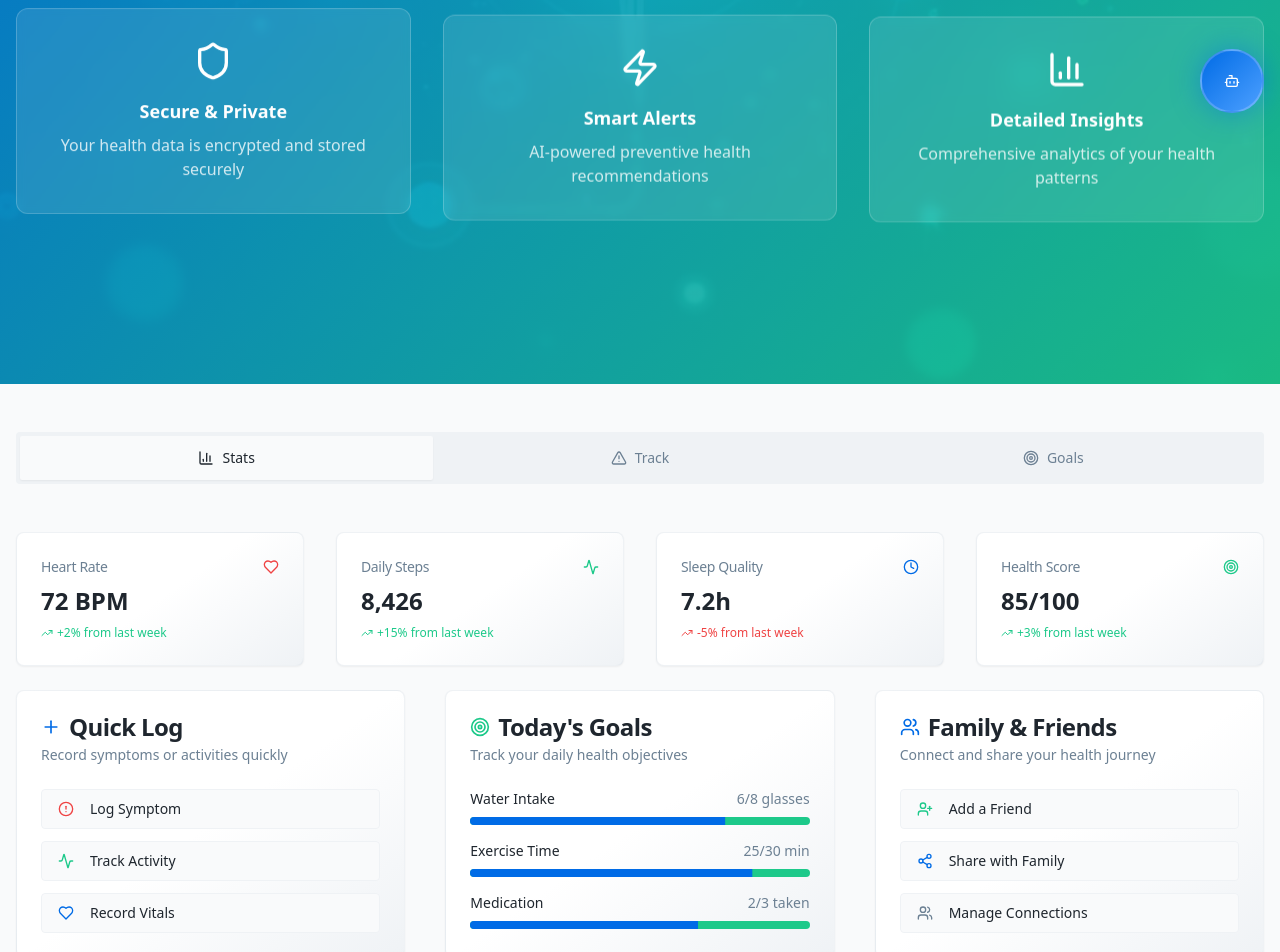
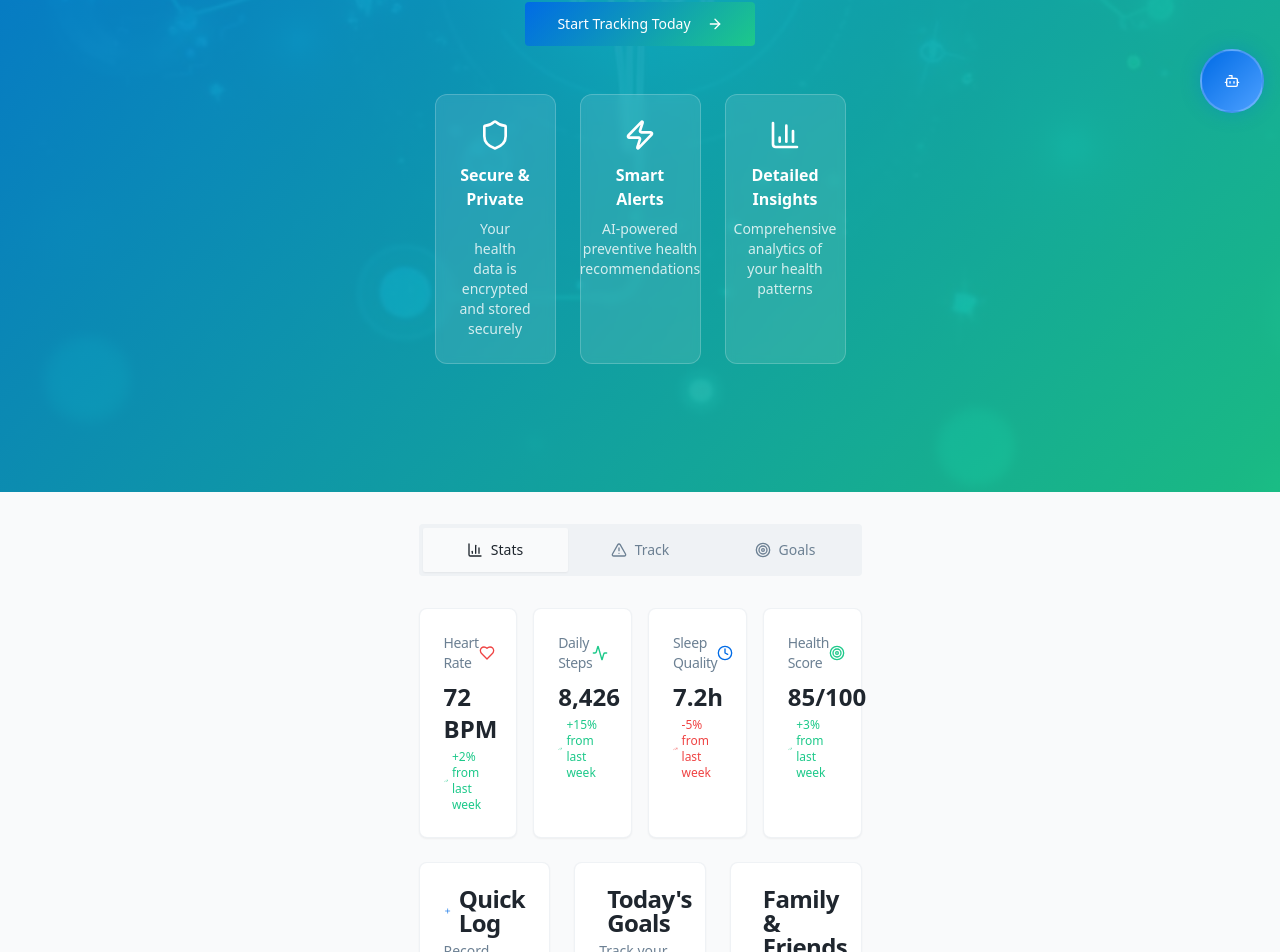
Before and after one commit to kavya05-cell/pocketai-healthmate, a React (Vite) app: page / in a window 1280 px wide. Shown: the part 671-1623 px from the top of the page. Built offline with nearby package versions, Linux system fonts and the light colour scheme.

Commit message:
Reverted to commit 864529ca2877b60cec5802e2a0edc797a241a09d

```diff
--- a/src/components/HealthDashboard.tsx
+++ b/src/components/HealthDashboard.tsx
@@ -68,21 +68,21 @@ export const HealthDashboard = () => {
   return (
     <div className="space-y-6">
       {/* Health Metrics Grid */}
-      <div className="grid grid-cols-1 md:grid-cols-2 lg:grid-cols-4 gap-4 md:gap-6 lg:gap-8">
-        {healthMetrics.map((metric, index) => (
-          <Card key={metric.id} className="health-card hover-lift group animate-fade-in" style={{animationDelay: `${index * 0.1}s`}}>
+      <div className="grid grid-cols-1 md:grid-cols-2 lg:grid-cols-4 gap-4">
+        {healthMetrics.map((metric) => (
+          <Card key={metric.id} className="health-card">
             <CardHeader className="flex flex-row items-center justify-between space-y-0 pb-2">
-              <CardTitle className="text-sm font-medium text-muted-foreground group-hover:text-foreground transition-colors">
+              <CardTitle className="text-sm font-medium text-muted-foreground">
                 {metric.title}
               </CardTitle>
-              <div className={`${metric.color} group-hover:animate-bounce-subtle transition-transform`}>
+              <div className={metric.color}>
                 {metric.icon}
               </div>
             </CardHeader>
             <CardContent>
-              <div className="text-2xl font-bold text-foreground mb-2 group-hover:scale-105 transition-transform">{metric.value}</div>
+              <div className="text-2xl font-bold text-foreground">{metric.value}</div>
               <div className="flex items-center text-xs text-muted-foreground mt-1">
-                <TrendingUp className={`h-3 w-3 mr-1 transition-transform group-hover:scale-110 ${
+                <TrendingUp className={`h-3 w-3 mr-1 ${
                   metric.trend === 'up' ? 'text-secondary' :
                   metric.trend === 'down' ? 'text-destructive' : 'text-muted-foreground'
                 }`} />
@@ -98,12 +98,12 @@ export const HealthDashboard = () => {
         ))}
       </div>
 
-      <div className="grid grid-cols-1 lg:grid-cols-3 gap-6 md:gap-8 lg:gap-10">
+      <div className="grid grid-cols-1 lg:grid-cols-3 gap-6">
         {/* Quick Actions */}
-        <Card className="health-card hover-lift group animate-slide-up">
+        <Card className="health-card">
           <CardHeader>
-            <CardTitle className="flex items-center gap-2 group-hover:text-primary transition-colors">
-              <Plus className="h-5 w-5 text-primary group-hover:animate-rotate transition-transform" />
+            <CardTitle className="flex items-center gap-2">
+              <Plus className="h-5 w-5 text-primary" />
               Quick Log
             </CardTitle>
             <CardDescription>
@@ -111,16 +111,16 @@ export const HealthDashboard = () => {
             </CardDescription>
           </CardHeader>
           <CardContent className="space-y-3">
-            <Button variant="outline" className="w-full justify-start hover-lift group/btn">
-              <AlertCircle className="h-4 w-4 mr-2 text-destructive group-hover/btn:animate-bounce-subtle" />
+            <Button variant="outline" className="w-full justify-start">
+              <AlertCircle className="h-4 w-4 mr-2 text-destructive" />
               Log Symptom
             </Button>
-            <Button variant="outline" className="w-full justify-start hover-lift group/btn">
-              <Activity className="h-4 w-4 mr-2 text-secondary group-hover/btn:animate-bounce-subtle" />
+            <Button variant="outline" className="w-full justify-start">
+              <Activity className="h-4 w-4 mr-2 text-secondary" />
               Track Activity
             </Button>
-            <Button variant="outline" className="w-full justify-start hover-lift group/btn">
-              <Heart className="h-4 w-4 mr-2 text-primary group-hover/btn:animate-bounce-subtle" />
+            <Button variant="outline" className="w-full justify-start">
+              <Heart className="h-4 w-4 mr-2 text-primary" />
               Record Vitals
             </Button>
           </CardContent>
--- a/src/components/HeroSection.tsx
+++ b/src/components/HeroSection.tsx
@@ -20,54 +20,54 @@ export const HeroSection = ({ onStartTracking }: HeroSectionProps) => {
       </div>
 
       {/* Content */}
-      <div className="relative responsive-container py-16 md:py-20 lg:py-32 xl:py-40">
-        <div className="max-w-none md:max-w-4xl lg:max-w-6xl xl:max-w-7xl mx-auto text-center text-white">
-          <h2 className="text-3xl md:text-4xl lg:text-6xl xl:text-7xl font-bold mb-4 md:mb-6 lg:mb-8 leading-tight animate-fade-in">
+      <div className="relative container mx-auto px-4 py-16 md:py-20 lg:py-32">
+        <div className="max-w-3xl mx-auto text-center text-white">
+          <h2 className="text-3xl md:text-4xl lg:text-6xl font-bold mb-4 md:mb-6 leading-tight">
             Your AI-Powered
-            <span className="block text-transparent bg-clip-text bg-gradient-to-r from-white to-white/80 animate-shimmer">
+            <span className="block text-transparent bg-clip-text bg-gradient-to-r from-white to-white/80">
               Health Companion
             </span>
           </h2>
 
-          <p className="text-lg md:text-xl lg:text-2xl xl:text-3xl mb-6 md:mb-8 lg:mb-12 text-white/90 max-w-none md:max-w-3xl lg:max-w-4xl mx-auto animate-slide-up">
+          <p className="text-lg md:text-xl lg:text-2xl mb-6 md:mb-8 text-white/90 max-w-2xl mx-auto px-4">
             Track symptoms, build healthy habits, and receive personalized preventive alerts
             to stay ahead of your health journey.
           </p>
 
-          <div className="flex justify-center mb-8 md:mb-12 lg:mb-16 animate-float">
+          <div className="flex justify-center mb-8 md:mb-12 max-w-2xl mx-auto px-4">
             <Button
               variant="hero"
               size="lg"
-              className="group animate-bounce-subtle hover:animate-none hover-lift text-base md:text-lg lg:text-xl px-6 md:px-8 lg:px-12 py-3 md:py-4 lg:py-6"
+              className="group animate-bounce-subtle hover:animate-none"
               onClick={onStartTracking}
             >
               Start Tracking Today
-              <ArrowRight className="ml-2 h-4 w-4 md:h-5 md:w-5 lg:h-6 lg:w-6 group-hover:translate-x-1 transition-transform" />
+              <ArrowRight className="ml-2 h-4 w-4 group-hover:translate-x-1 transition-transform" />
             </Button>
           </div>
 
           {/* Feature highlights */}
-          <div className="grid grid-cols-1 md:grid-cols-2 lg:grid-cols-3 gap-4 md:gap-6 lg:gap-8 max-w-none md:max-w-4xl lg:max-w-6xl xl:max-w-7xl mx-auto stagger-fade">
-            <div className="flex flex-col items-center p-4 md:p-6 lg:p-8 rounded-xl bg-white/10 backdrop-blur-sm border border-white/20 hover:bg-white/15 transition-all duration-300 hover:scale-105 hover-lift group animate-float">
-              <Shield className="h-6 w-6 md:h-8 md:w-8 lg:h-10 lg:w-10 mb-2 md:mb-3 lg:mb-4 text-white group-hover:scale-110 group-hover:animate-bounce-subtle transition-transform" />
-              <h3 className="font-semibold mb-1 md:mb-2 text-sm md:text-base lg:text-lg">Secure & Private</h3>
-              <p className="text-xs md:text-sm lg:text-base text-white/80 text-center">
+          <div className="grid grid-cols-1 md:grid-cols-2 lg:grid-cols-3 gap-4 md:gap-6 max-w-4xl mx-auto px-4">
+            <div className="flex flex-col items-center p-4 md:p-6 rounded-xl bg-white/10 backdrop-blur-sm border border-white/20 hover:bg-white/15 transition-all duration-300 hover:scale-105 group">
+              <Shield className="h-6 w-6 md:h-8 md:w-8 mb-2 md:mb-3 text-white group-hover:scale-110 transition-transform" />
+              <h3 className="font-semibold mb-1 md:mb-2 text-sm md:text-base">Secure & Private</h3>
+              <p className="text-xs md:text-sm text-white/80 text-center">
                 Your health data is encrypted and stored securely
               </p>
             </div>
 
-            <div className="flex flex-col items-center p-4 md:p-6 lg:p-8 rounded-xl bg-white/10 backdrop-blur-sm border border-white/20 hover:bg-white/15 transition-all duration-300 hover:scale-105 hover-lift group animate-float" style={{animationDelay: '0.2s'}}>
-              <Zap className="h-6 w-6 md:h-8 md:w-8 lg:h-10 lg:w-10 mb-2 md:mb-3 lg:mb-4 text-white group-hover:scale-110 group-hover:animate-bounce-subtle transition-transform" />
-              <h3 className="font-semibold mb-1 md:mb-2 text-sm md:text-base lg:text-lg">Smart Alerts</h3>
-              <p className="text-xs md:text-sm lg:text-base text-white/80 text-center">
+            <div className="flex flex-col items-center p-4 md:p-6 rounded-xl bg-white/10 backdrop-blur-sm border border-white/20 hover:bg-white/15 transition-all duration-300 hover:scale-105 group">
+              <Zap className="h-6 w-6 md:h-8 md:w-8 mb-2 md:mb-3 text-white group-hover:scale-110 transition-transform" />
+              <h3 className="font-semibold mb-1 md:mb-2 text-sm md:text-base">Smart Alerts</h3>
+              <p className="text-xs md:text-sm text-white/80 text-center">
                 AI-powered preventive health recommendations
               </p>
             </div>
 
-            <div className="flex flex-col items-center p-4 md:p-6 lg:p-8 rounded-xl bg-white/10 backdrop-blur-sm border border-white/20 hover:bg-white/15 transition-all duration-300 hover:scale-105 hover-lift group md:col-span-2 lg:col-span-1 animate-float" style={{animationDelay: '0.4s'}}>
-              <BarChart3 className="h-6 w-6 md:h-8 md:w-8 lg:h-10 lg:w-10 mb-2 md:mb-3 lg:mb-4 text-white group-hover:scale-110 group-hover:animate-bounce-subtle transition-transform" />
-              <h3 className="font-semibold mb-1 md:mb-2 text-sm md:text-base lg:text-lg">Detailed Insights</h3>
-              <p className="text-xs md:text-sm lg:text-base text-white/80 text-center">
+            <div className="flex flex-col items-center p-4 md:p-6 rounded-xl bg-white/10 backdrop-blur-sm border border-white/20 hover:bg-white/15 transition-all duration-300 hover:scale-105 group md:col-span-2 lg:col-span-1">
+              <BarChart3 className="h-6 w-6 md:h-8 md:w-8 mb-2 md:mb-3 text-white group-hover:scale-110 transition-transform" />
+              <h3 className="font-semibold mb-1 md:mb-2 text-sm md:text-base">Detailed Insights</h3>
+              <p className="text-xs md:text-sm text-white/80 text-center">
                 Comprehensive analytics of your health patterns
               </p>
             </div>
--- a/src/index.css
+++ b/src/index.css
@@ -44,17 +44,11 @@ All colors MUST be HSL.
     --gradient-primary: linear-gradient(135deg, hsl(var(--primary)), hsl(var(--primary-glow)));
     --gradient-secondary: linear-gradient(135deg, hsl(var(--secondary)), hsl(158 75% 65%));
     --gradient-hero: linear-gradient(135deg, hsl(212 100% 45%), hsl(158 75% 45%));
-    --gradient-card: linear-gradient(145deg, hsl(var(--card)), hsl(var(--card)) 50%, hsl(var(--muted)) 100%);
 
     /* Health shadows */
     --shadow-soft: 0 2px 10px -2px hsl(var(--primary) / 0.1);
     --shadow-medium: 0 4px 20px -4px hsl(var(--primary) / 0.15);
     --shadow-glow: 0 0 30px hsl(var(--primary-glow) / 0.3);
-    --shadow-float: 0 8px 25px -8px hsl(var(--primary) / 0.2);
-
-    /* Enhanced transitions */
-    --transition-smooth: all 0.3s cubic-bezier(0.4, 0, 0.2, 1);
-    --transition-bounce: all 0.4s cubic-bezier(0.68, -0.55, 0.265, 1.55);
 
     --radius: 0.5rem;
 
@@ -131,14 +125,13 @@ All colors MUST be HSL.
   }
 
   .health-card {
-    @apply bg-card rounded-xl shadow-[var(--shadow-soft)] border border-border/50 overflow-hidden;
-    transition: var(--transition-smooth);
-    background: var(--gradient-card);
+    @apply bg-card rounded-xl shadow-[var(--shadow-soft)] border border-border/50;
+    transition: all 0.3s cubic-bezier(0.4, 0, 0.2, 1);
   }
 
   .health-card:hover {
-    @apply shadow-[var(--shadow-float)];
-    transform: translateY(-4px) scale(1.02);
+    @apply shadow-[var(--shadow-medium)];
+    transform: translateY(-2px);
   }
 
   .gradient-primary {
@@ -153,75 +146,17 @@ All colors MUST be HSL.
     background: var(--gradient-hero);
   }
 
-  .gradient-card {
-    background: var(--gradient-card);
-  }
-
   .health-glow {
     box-shadow: var(--shadow-glow);
   }
 
   /* Interactive elements */
   .hover-lift {
-    transition: var(--transition-smooth);
-  }
-
-  .hover-lift:hover {
-    transform: translateY(-3px);
-    box-shadow: var(--shadow-float);
+    @apply transition-all duration-300 hover:translate-y-[-2px] hover:shadow-[var(--shadow-medium)];
   }
 
   .floating-button {
-    @apply fixed z-50 rounded-full;
-    transition: var(--transition-bounce);
-  }
-
-  .floating-button:hover {
-    transform: scale(1.1) rotate(5deg);
-  }
-
-  .floating-button:active {
-    transform: scale(0.95);
-  }
-
-  /* Modern animations */
-  .animate-float {
-    animation: float 3s ease-in-out infinite;
-  }
-
-  .animate-slide-up {
-    animation: slideUp 0.5s ease-out;
-  }
-
-  .animate-rotate {
-    animation: rotate 0.3s ease-in-out;
-  }
-
-  .stagger-fade {
-    animation: fadeInUp 0.6s ease-out;
-  }
-
-  /* Responsive container improvements */
-  .responsive-container {
-    @apply w-full max-w-none mx-auto px-4;
-  }
-
-  @media (min-width: 768px) {
-    .responsive-container {
-      @apply max-w-7xl px-6;
-    }
-  }
-
-  @media (min-width: 1024px) {
-    .responsive-container {
-      @apply px-8;
-    }
-  }
-
-  @media (min-width: 1280px) {
-    .responsive-container {
-      @apply max-w-screen-xl px-4;
-    }
+    @apply fixed z-50 rounded-full transition-all duration-300 hover:scale-110 active:scale-95;
   }
 
   /* Modern scrollbar */
--- a/src/pages/Index.tsx
+++ b/src/pages/Index.tsx
@@ -30,44 +30,44 @@ const Index = () => {
       <HeroSection onStartTracking={handleStartTracking} />
 
       {/* Main Content */}
-      <main id="main-content" className="responsive-container py-6 md:py-8 lg:py-12">
-        <Tabs value={activeTab} onValueChange={setActiveTab} className="w-full max-w-none">
-          <TabsList className="grid w-full grid-cols-3 mb-6 md:mb-8 lg:mb-12 h-auto p-1 mx-auto max-w-2xl md:max-w-4xl lg:max-w-none">
-            <TabsTrigger value="dashboard" className="flex flex-col md:flex-row items-center gap-1 md:gap-2 py-2 md:py-3 text-xs md:text-sm hover-lift group">
-              <BarChart3 className="h-3 w-3 md:h-4 md:w-4 group-hover:animate-bounce-subtle transition-transform" />
+      <main id="main-content" className="container mx-auto px-4 py-6 md:py-8">
+        <Tabs value={activeTab} onValueChange={setActiveTab} className="w-full">
+          <TabsList className="grid w-full grid-cols-3 mb-6 md:mb-8 h-auto p-1">
+            <TabsTrigger value="dashboard" className="flex flex-col md:flex-row items-center gap-1 md:gap-2 py-2 md:py-3 text-xs md:text-sm">
+              <BarChart3 className="h-3 w-3 md:h-4 md:w-4" />
               <span className="hidden xs:inline">Dashboard</span>
               <span className="xs:hidden">Stats</span>
             </TabsTrigger>
-            <TabsTrigger value="symptoms" className="flex flex-col md:flex-row items-center gap-1 md:gap-2 py-2 md:py-3 text-xs md:text-sm hover-lift group">
-              <AlertTriangle className="h-3 w-3 md:h-4 md:w-4 group-hover:animate-bounce-subtle transition-transform" />
+            <TabsTrigger value="symptoms" className="flex flex-col md:flex-row items-center gap-1 md:gap-2 py-2 md:py-3 text-xs md:text-sm">
+              <AlertTriangle className="h-3 w-3 md:h-4 md:w-4" />
               <span className="hidden xs:inline">Symptoms</span>
               <span className="xs:hidden">Track</span>
             </TabsTrigger>
-            <TabsTrigger value="habits" className="flex flex-col md:flex-row items-center gap-1 md:gap-2 py-2 md:py-3 text-xs md:text-sm hover-lift group">
-              <Target className="h-3 w-3 md:h-4 md:w-4 group-hover:animate-bounce-subtle transition-transform" />
+            <TabsTrigger value="habits" className="flex flex-col md:flex-row items-center gap-1 md:gap-2 py-2 md:py-3 text-xs md:text-sm">
+              <Target className="h-3 w-3 md:h-4 md:w-4" />
               <span className="hidden xs:inline">Habits</span>
               <span className="xs:hidden">Goals</span>
             </TabsTrigger>
           </TabsList>
 
-          <TabsContent value="dashboard" className="animate-fade-in">
+          <TabsContent value="dashboard">
             <HealthDashboard />
           </TabsContent>
 
-          <TabsContent value="symptoms" className="animate-fade-in">
+          <TabsContent value="symptoms">
             <SymptomTracker />
           </TabsContent>
 
-          <TabsContent value="habits" className="animate-fade-in">
+          <TabsContent value="habits">
             <HabitTracker />
           </TabsContent>
         </Tabs>
       </main>
 
       {/* Footer */}
-      <footer className="border-t bg-muted/30 py-6 md:py-8 lg:py-12 mt-12 md:mt-16 lg:mt-24">
-        <div className="responsive-container text-center">
-          <p className="text-xs md:text-sm lg:text-base text-muted-foreground animate-fade-in">
+      <footer className="border-t bg-muted/30 py-6 md:py-8 mt-12 md:mt-16">
+        <div className="container mx-auto px-4 text-center">
+          <p className="text-xs md:text-sm text-muted-foreground">
             © 2024 PocketAI HealthMate. Your privacy and health data are secure.
           </p>
         </div>
--- a/tailwind.config.ts
+++ b/tailwind.config.ts
@@ -121,50 +121,6 @@ export default {
 					'50%': {
 						boxShadow: '0 0 30px hsl(var(--primary) / 0.5)'
 					}
-				},
-				'float': {
-					'0%, 100%': {
-						transform: 'translateY(0px)'
-					},
-					'50%': {
-						transform: 'translateY(-10px)'
-					}
-				},
-				'slideUp': {
-					'0%': {
-						opacity: '0',
-						transform: 'translateY(20px)'
-					},
-					'100%': {
-						opacity: '1',
-						transform: 'translateY(0)'
-					}
-				},
-				'fadeInUp': {
-					'0%': {
-						opacity: '0',
-						transform: 'translateY(30px)'
-					},
-					'100%': {
-						opacity: '1',
-						transform: 'translateY(0)'
-					}
-				},
-				'rotate': {
-					'0%': {
-						transform: 'rotate(0deg)'
-					},
-					'100%': {
-						transform: 'rotate(360deg)'
-					}
-				},
-				'shimmer': {
-					'0%': {
-						backgroundPosition: '-200% 0'
-					},
-					'100%': {
-						backgroundPosition: '200% 0'
-					}
 				}
 			},
 			animation: {
@@ -173,12 +129,7 @@ export default {
 				'fade-in': 'fade-in 0.3s ease-out',
 				'scale-in': 'scale-in 0.2s ease-out',
 				'bounce-subtle': 'bounce-subtle 2s infinite',
-				'pulse-glow': 'pulse-glow 2s infinite',
-				'float': 'float 3s ease-in-out infinite',
-				'slide-up': 'slideUp 0.5s ease-out',
-				'fade-in-up': 'fadeInUp 0.6s ease-out',
-				'rotate': 'rotate 0.3s ease-in-out',
-				'shimmer': 'shimmer 2s infinite'
+				'pulse-glow': 'pulse-glow 2s infinite'
 			}
 		}
 	},
```
